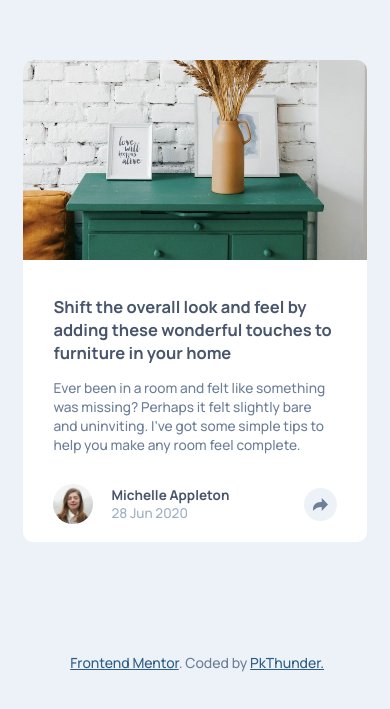
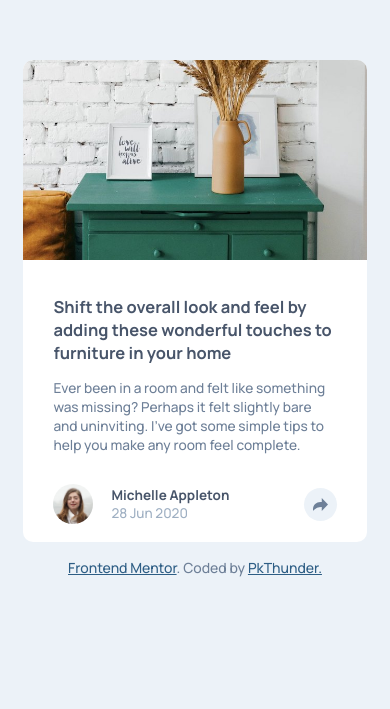
Before and after one commit to pkthunder87/article-preview, a React (Vite) app: page / in a window 390 px wide. Shown: the part 121-830 px from the top of the page. Built offline with nearby package versions, Linux system fonts and the light colour scheme.

Commit message:
Feat: Correctly position attribution across all screens

```diff
--- a/src/App.jsx
+++ b/src/App.jsx
@@ -13,7 +13,7 @@ function App() {
   const [isMobile, setIsMobile] = useState(false);
 
   useEffect(() => {
-    if (window.innerWidth < 701) setIsMobile(true);
+    if (window.innerWidth < 830) setIsMobile(true);
   }, []);
 
   if (isMobile)
@@ -21,6 +21,7 @@ function App() {
       <div>
         <AppLayout>
           <div className="article">
+            <Attribution />
             <ArticleImage />
             <div className="article--right">
               <ArticleInfo />
@@ -36,7 +37,6 @@ function App() {
             </div>
           </div>
         </AppLayout>
-        <Attribution />
       </div>
     );
 
@@ -45,6 +45,7 @@ function App() {
       <div>
         <AppLayout>
           <div className="article">
+            <Attribution />
             <ArticleImage />
             <div className="article--right">
               <ArticleInfo />
@@ -58,7 +59,6 @@ function App() {
             </div>
           </div>
         </AppLayout>
-        <Attribution />
       </div>
     );
 }
--- a/src/components/ArticleShare.jsx
+++ b/src/components/ArticleShare.jsx
@@ -21,6 +21,8 @@ function ArticleShare({ showShare, setShowShare, isMobile }) {
   );
 
   useEffect(() => {
+    const shareYOffset = window.innerWidth > 1400 ? 116 : 95;
+
     const buttonEl = document
       ?.querySelector(".article-profile__share")
       ?.getBoundingClientRect();
@@ -31,7 +33,7 @@ function ArticleShare({ showShare, setShowShare, isMobile }) {
     console.log(buttonEl.x);
 
     articleShare.style.left = buttonEl.x - 109 + "px";
-    articleShare.style.bottom = buttonEl.y - 280 + "px";
+    articleShare.style.bottom = buttonEl.y - shareYOffset + "px";
 
     console.log(articleShare);
   }, []);
--- a/src/sass/_components.scss
+++ b/src/sass/_components.scss
@@ -166,7 +166,7 @@
 
     background-color: hsl(var(--color-dark-grayish-blue));
 
-    @media (min-width: 700px) {
+    @media (min-width: 830px) {
       height: 56px;
       width: 250px;
       border-radius: 10px;
--- a/src/sass/_layout.scss
+++ b/src/sass/_layout.scss
@@ -27,16 +27,12 @@
   font-size: 1.4rem;
   text-align: center;
 
-  text-wrap: balance;
+  width: max-content;
   color: hsl(var(--color-dark-blue));
   position: absolute;
-  bottom: 6%;
-  left: 18%;
-
-  @media (min-width: 520px) {
-    left: 50%;
-    transform: translate(-50%);
-  }
+  bottom: -3.5rem;
+  left: 50%;
+  transform: translate(-50%);
 }
 
 .attribution a {
@@ -51,6 +47,7 @@
   display: flex;
   justify-content: center;
   align-items: center;
+  position: relative;
 
   padding-inline: 6%;
   padding-block: 20%;
```
